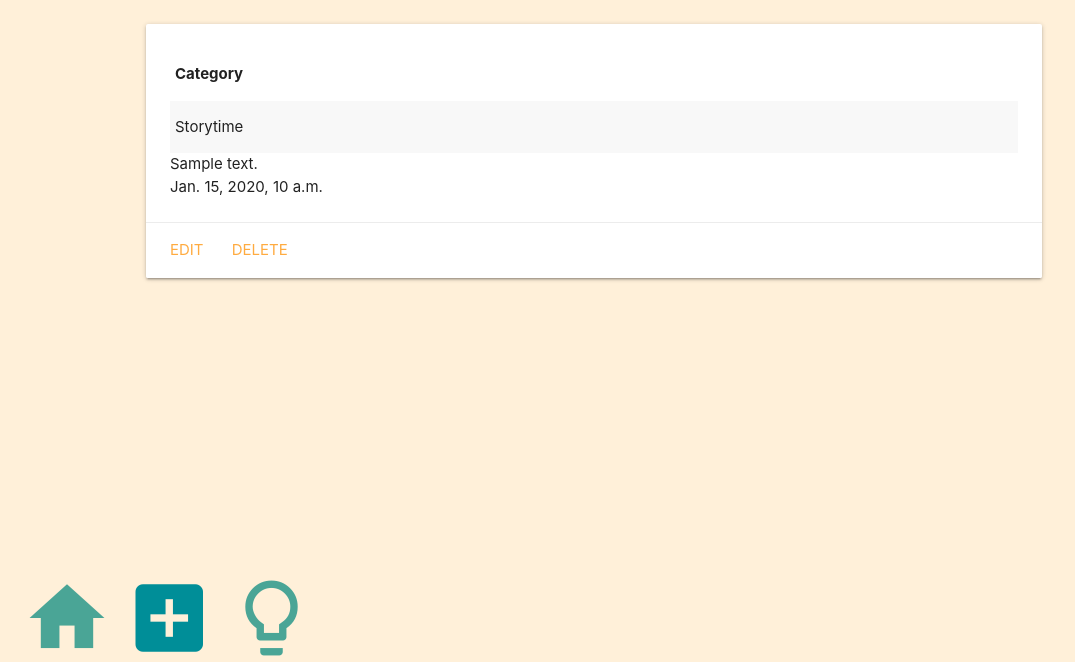
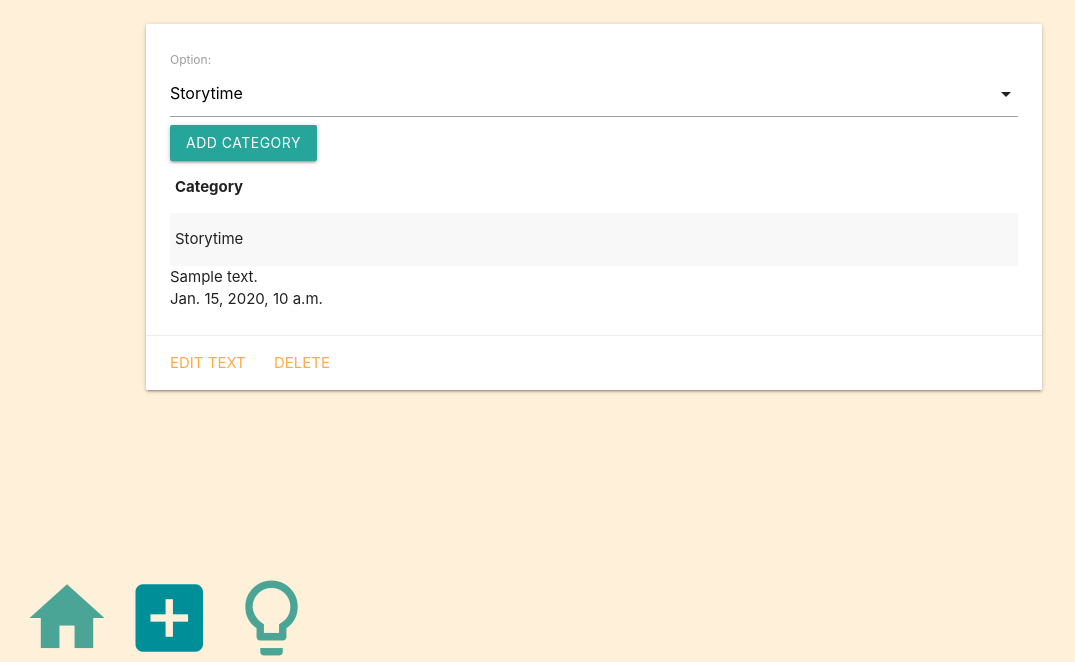
Before and after one commit to JennaRParker/brainDump, a Django app: page /posts/1/ in a window 1280 px wide. Shown: the part 112-774 px from the top of the page, without its empty margins (46-1121 px from the left). Run offline with Django 4.2, Linux system fonts and the light colour scheme; tables that the repository leaves empty hold one stand-in row (values such as "Sample post").

Commit message:
allows for posting categories

```diff
--- a/the_app/templates/detail.html
+++ b/the_app/templates/detail.html
@@ -1,7 +1,10 @@
 {% extends 'base.html' %} {% block content %}
-<div class="card">
+<div class="card" id="detail-card">
     <div class="card-content">
-
+        <form action="{% url 'add_category' post.id %}" method="post">
+            {% csrf_token %} {{ category_form.as_p }}
+            <input type="submit" class="btn" value="Add Category">
+          </form>
         <table class="striped">
             <thead>
                 <tr>
@@ -20,7 +23,7 @@
       <p>{{ post.date }}</p>
     </div>
     <div class="card-action">
-        <a href="{% url 'post_update' post.id %}">Edit</a>
+        <a href="{% url 'post_update' post.id %}">Edit Text</a>
         <a href="{% url 'post_delete' post.id %}">Delete</a>
     </div>
   </div>
```
